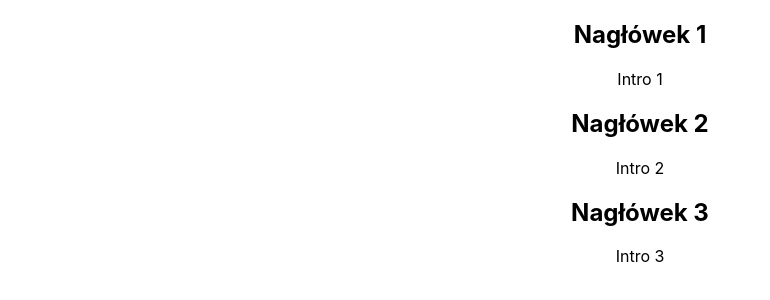
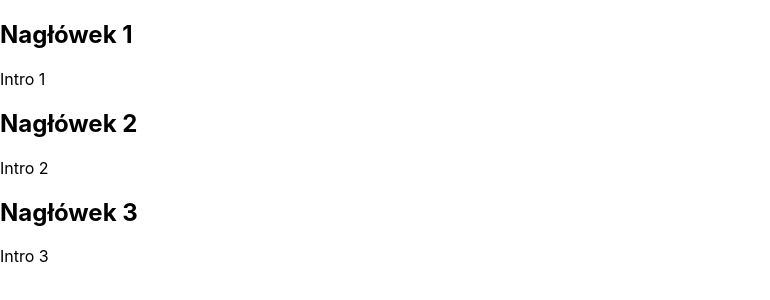
Before and after one commit to elawrobel/react-repo, a React (Create React App) app: page / in a window 1280 px wide. Shown: the top 300 px of the page, without its empty margins (0-770 px from the left). Built offline with nearby package versions, Linux system fonts and the light colour scheme.

Commit message:
data.map

```diff
--- a/src/App.js
+++ b/src/App.js
@@ -1,14 +1,10 @@
-import React from 'react';
+import React, { Fragment } from 'react';
 
 import './App.css';
 
-const DAY = 'monday';
-
 // const News = () => <p>Hello !</p>;
 function News( { header, intro } ) { // function News( props ) {
-
   // const { header, intro } = props;
-
   return(
     <div>
       <h2>{ header }</h2>
@@ -17,27 +13,25 @@ function News( { header, intro } ) { // function News( props ) {
   );
 }
 
+const data = [
+  {
+    header: 'Nagłówek 1', intro: 'Intro 1',
+  }, {
+    header: 'Nagłówek 2', intro: 'Intro 2',
+  }, {
+    header: 'Nagłówek 3', intro: 'Intro 3',
+  }
+];
+
+// data.map( (elem, index) )
+
 function App() {
-
-  const checkDay = () => {
-    if( DAY === 'monday' ){
-      return(
-        <div>
-          <News header="Nagłówek 1" intro="Intro 1" />
-          <News header="Nagłówek 2" intro="Intro 2" />
-          <News header="Nagłówek 3" intro="Intro 3" />
-        </div>
-      );
-    }
-    return(
-      <p>nie ma newsow</p>
-    )
-  }
-
-  return (
-    <div className="App">
-      {checkDay()}
-    </div>
+  return(
+    <Fragment>
+      { data.map( (elem, index) => {
+        return <News header={elem.header} intro={elem.intro} />;
+      }) }
+    </Fragment>
   );
 }
 
```
